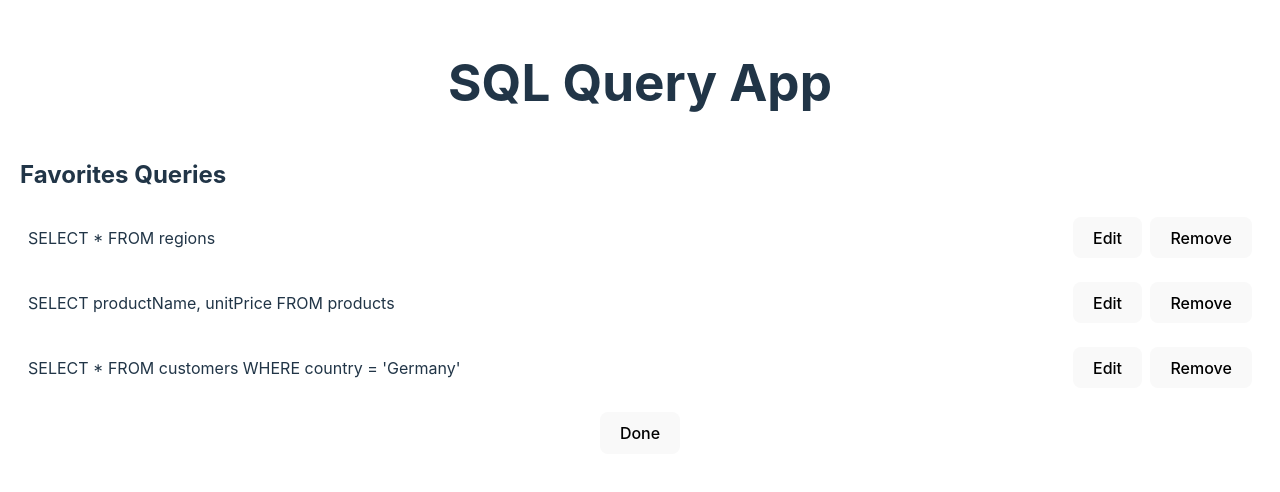
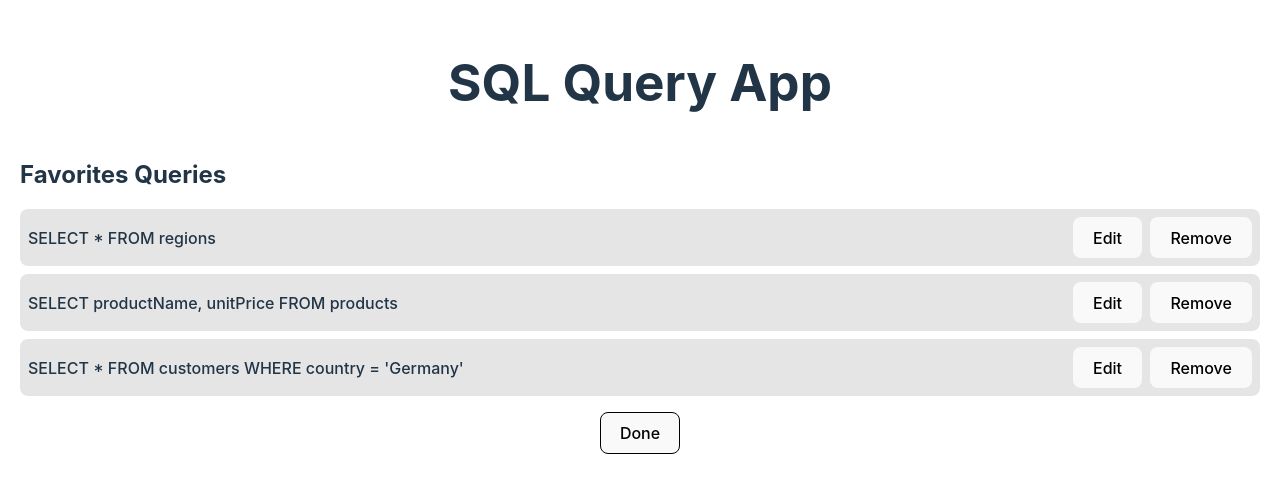
Before and after one commit to Arun-chaitanya/sql-executor, a React (Vite) app: page / in a window 1280 px wide. Both pictures are taken after a click on the button "Edit Queries". Shown: the top 492 px of the page. Built offline with nearby package versions, Linux system fonts and the light colour scheme; the HTML template or start-up script is replaced by a standard one.

Commit message:
implementing light mode

```diff
--- a/src/components/EditFavorites/EditFavorites.css
+++ b/src/components/EditFavorites/EditFavorites.css
@@ -13,6 +13,9 @@
   align-items: center;
   justify-content: space-between;
   gap: 16px;
+  @media (prefers-color-scheme: light) {
+    background-color: rgba(0, 0, 0, 0.1);
+  }
 }
 
 .favoritesEditInput {
@@ -23,6 +26,9 @@
   height: 100%;
   box-sizing: border-box;
   border: 1px solid #fff;
+  @media (prefers-color-scheme: light) {
+    border: 1px solid #242424;
+  }
 }
 
 .favoritesContainer {
@@ -35,5 +41,13 @@
 }
 
 .favoritesString {
+  font-weight: 500;
   margin: 0;
 }
+
+.doneBtn {
+  border: 1px solid #fff;
+  @media (prefers-color-scheme: light) {
+    border: 1px solid #000;
+  }
+}
--- a/src/components/EditFavorites/EditFavorites.tsx
+++ b/src/components/EditFavorites/EditFavorites.tsx
@@ -49,9 +49,9 @@ const EditFavorites: React.FC<EditFavoritesProps> = ({
     ) {
       onUpdateFavorite(editedIndex, newFavoriteQuery);
       setNewFavoriteQuery("");
-      setEditedIndex(-1);
-      setIsEditing(false);
     }
+    setEditedIndex(-1);
+    setIsEditing(false);
   };
 
   return (
@@ -97,7 +97,9 @@ const EditFavorites: React.FC<EditFavoritesProps> = ({
         </ul>
       </div>
 
-      <button onClick={() => setIsFavoritesEditing(false)}>Done</button>
+      <button className="doneBtn" onClick={() => setIsFavoritesEditing(false)}>
+        Done
+      </button>
     </>
   );
 };
--- a/src/components/QueryInput/QueryInput.css
+++ b/src/components/QueryInput/QueryInput.css
@@ -31,6 +31,9 @@
   outline: none;
   cursor: pointer;
   border: #fff 1px solid;
+  @media (prefers-color-scheme: light) {
+    border: 1px solid #242424;
+  }
 }
 
 .bottomButton {
@@ -87,4 +90,8 @@
 .primaryBtn {
   background-color: #fff;
   color: #000;
+  @media (prefers-color-scheme: light) {
+    color: #fff;
+    background-color: #000;
+  }
 }
--- a/src/components/QueryResult/QueryResult.tsx
+++ b/src/components/QueryResult/QueryResult.tsx
@@ -67,6 +67,7 @@ const QueryResult: React.FC<QueryResultProps> = ({
           ))}
           {loadMore &&
             (isTablesLoading ? (
+              <div className="flexRowContainer justifyCenter">
                 <RotatingLines
                   strokeColor="grey"
                   strokeWidth="2"
@@ -74,6 +75,7 @@ const QueryResult: React.FC<QueryResultProps> = ({
                   width="40"
                   visible={true}
                 />
+              </div>
             ) : (
               <div className="flexRowContainer justifyCenter">
                 <button
--- a/src/components/Table/Table.css
+++ b/src/components/Table/Table.css
@@ -7,6 +7,10 @@
   overflow-x: auto;
   border-right: 1px solid #fff;
   border-left: 1px solid #fff;
+  @media (prefers-color-scheme: light) {
+    border-right: 1px solid #242424;
+    border-left: 1px solid #242424;
+  }
 }
 
 /* The first column will be sticky/fixed */
--- a/src/index.css
+++ b/src/index.css
@@ -113,3 +113,10 @@ h2,
 h3 {
   margin: 12px 0 8px;
 }
+
+@media (prefers-color-scheme: light) {
+  td,
+  th {
+    border-color: #242424 !important;
+  }
+}
```
Lines whose indentation alone changed are shown as unchanged.
